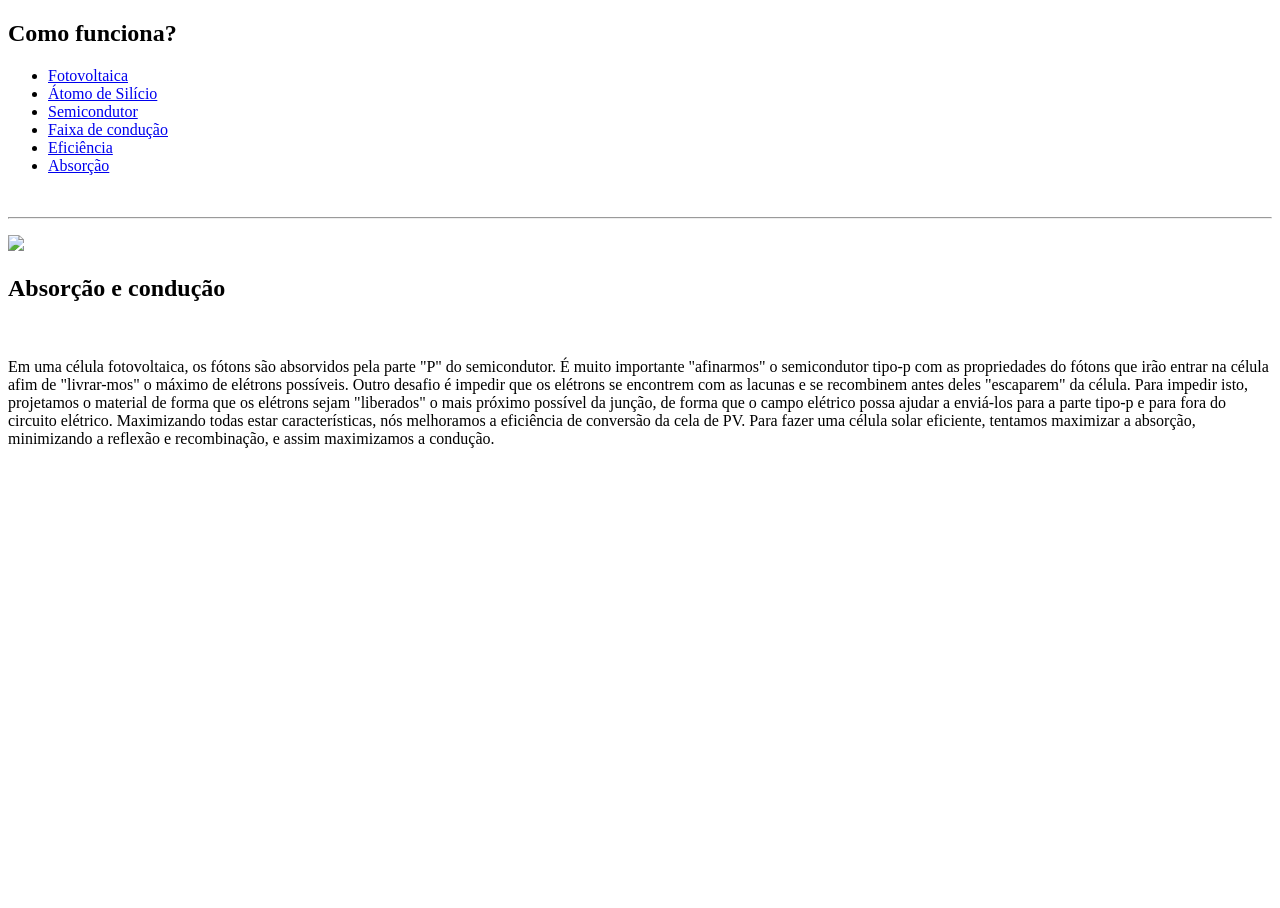
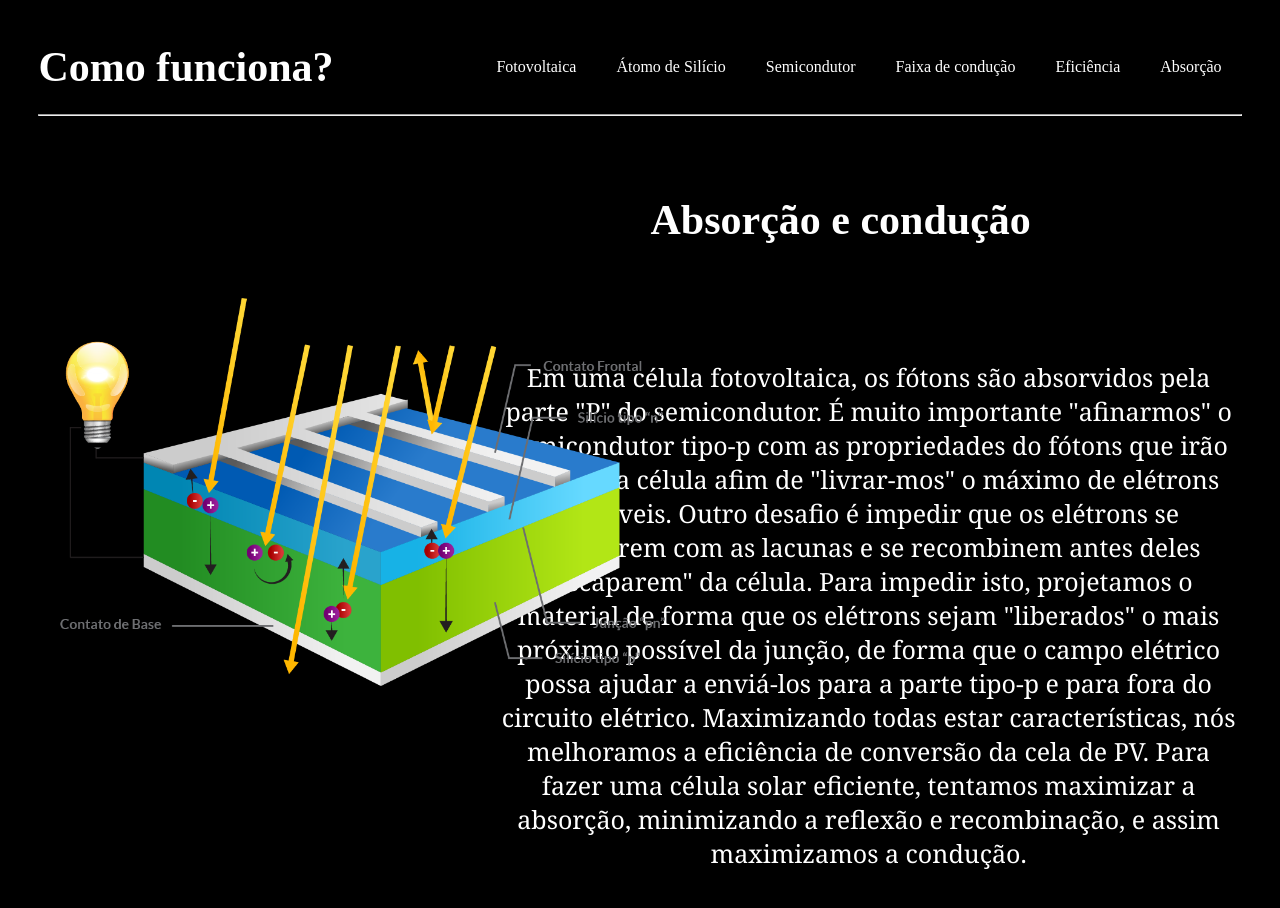
Before and after one commit to laritr/f-sica, a plain HTML site: page html/absorcao.html in a window 1280 px wide. Before the commit the page ends 800 px from the top, so only its background shows below. Drawn offline with Linux system fonts and the light colour scheme; the site is published under a folder, as on GitHub Pages, so addresses that start at the root find nothing.

Commit message:
Update absorcao.html

```diff
--- a/html/absorcao.html
+++ b/html/absorcao.html
@@ -4,7 +4,7 @@
 <head>
   <meta charset="utf-8">
     <title>FÍSICA</title>
-  <link rel="stylesheet" href="/style.css">
+  <link rel="stylesheet" href="../style.css">
   </head>
 
 <body>
@@ -14,12 +14,12 @@
       <h1>Como funciona?</h1>
     </div>
   <ul>
-    <li><a href="/index.html">Fotovoltaica</a></li>
-    <li><a href="atomo.html">Átomo de Silício</a></li>
-    <li><a href="/html/semicondutor.html">Semicondutor</a></li>
-    <li><a href="/html/faixaconducao.html">Faixa de condução</a></li>
-    <li><a href="/html/eficiencia.html">Eficiência</a></li>
-    <li><a href="/html/absorcao.html">Absorção</a></li>
+    <li><a href="../index.html">Fotovoltaica</a></li>
+    <li><a href="../html/atomo.html">Átomo de Silício</a></li>
+    <li><a href="../html/semicondutor.html">Semicondutor</a></li>
+    <li><a href="../html/faixaconducao.html">Faixa de condução</a></li>
+    <li><a href="../html/eficiencia.html">Eficiência</a></li>
+    <li><a href="../html/absorcao.html">Absorção</a></li>
   </ul>
 </nav>
   <br>
@@ -27,7 +27,7 @@
     <hr>
   <div class="texto">
     <p>
-    <img class= "img6" src="/img/celula.png"> <h2>Absorção e condução</h2>
+    <img class= "img6" src="../img/celula.png"> <h2>Absorção e condução</h2>
     </div>
   <br>
   <br>
```
